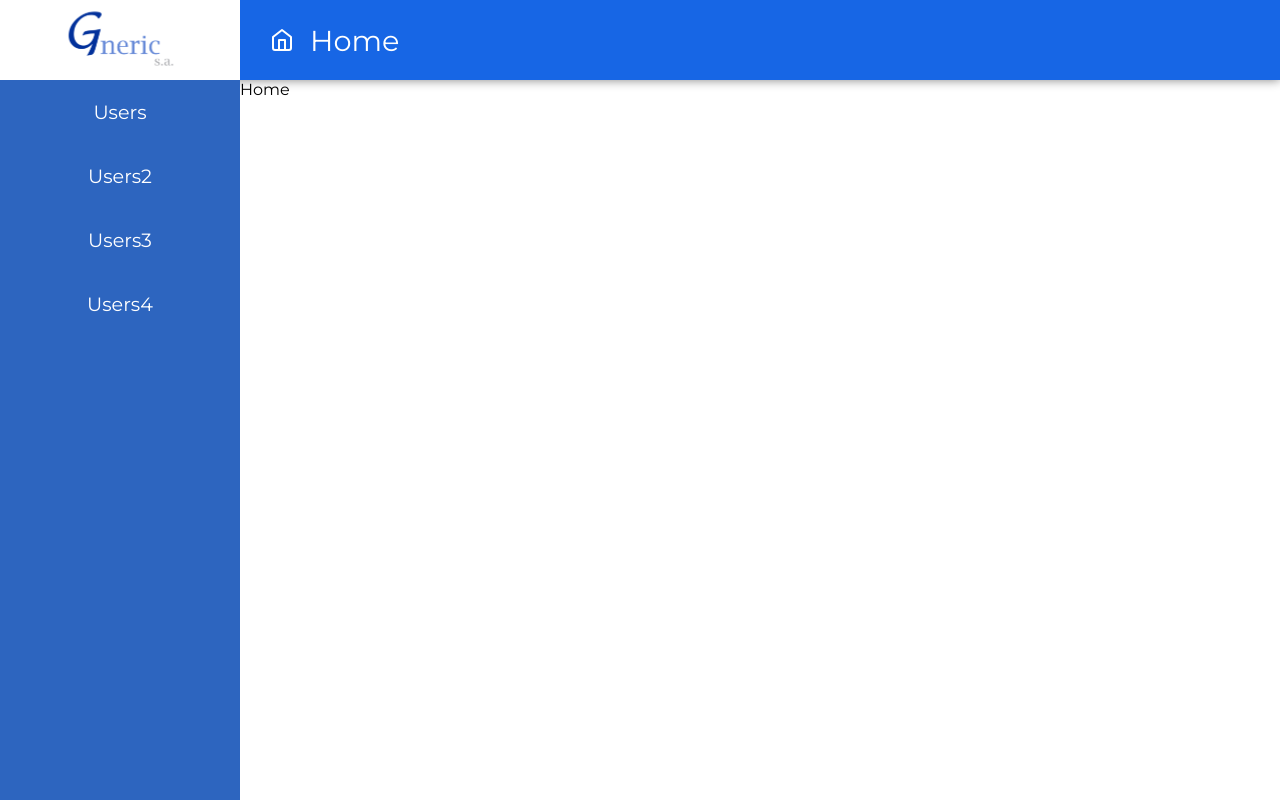
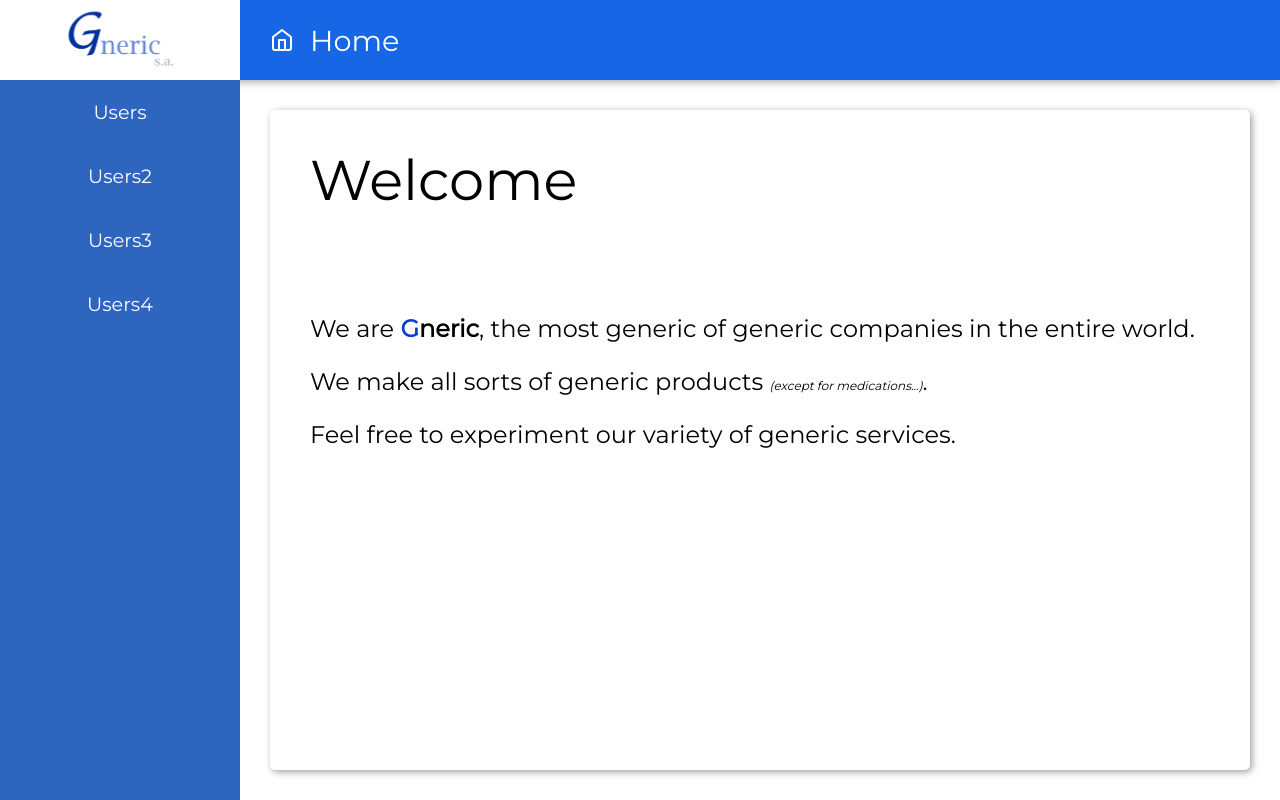
Before and after one commit to WindowsCrashed/crud-app-react-express, a React (Create React App) app in the folder client/: page / in a window 1280 px wide. Built offline with nearby package versions, Linux system fonts and the light colour scheme.

Commit message:
Created home page

```diff
--- a/client/src/App.css
+++ b/client/src/App.css
@@ -16,3 +16,12 @@ body {
   -webkit-font-smoothing: antialiased;
   -moz-osx-font-smoothing: grayscale;
 }
+
+.disclaimer {
+  font-size: 0.5em;
+  font-style: italic;
+}
+
+.blue {
+  color: rgb(7, 62, 215);
+}
--- a/client/src/components/content/index.jsx
+++ /dev/null
@@ -1,12 +0,0 @@
-import React from 'react'
-import './style.css'
-
-function Content({ children }) {
-    return (
-        <main className='content'>
-            { children }
-        </main>
-    )
-}
-
-export default Content
--- a/client/src/components/content/style.css
+++ /dev/null
@@ -1,3 +0,0 @@
-.content {
-    grid-area: content;
-}
--- a/client/src/components/index.js
+++ b/client/src/components/index.js
@@ -1,8 +1,8 @@
-import Content from './content'
 import Header from './header'
 import NavItem from './nav-item'
 import NavBar from './navbar'
+import Title from './title'
 
 export {
-    Content, Header, NavItem, NavBar
+    Header, NavItem, NavBar, Title
 }
--- /dev/null
+++ b/client/src/components/title/index.jsx
@@ -0,0 +1,12 @@
+import React from 'react'
+import './style.css'
+
+function Title({ children }) {
+    return (
+        <div className='title'>
+            <h1>{ children }</h1>
+        </div>
+    )
+}
+
+export default Title
--- /dev/null
+++ b/client/src/components/title/style.css
@@ -0,0 +1,12 @@
+.title {
+    grid-area: title;
+    display: flex;
+    align-items: center;
+    width: 100%;
+}
+
+.title h1 {
+    font-size: 3.5rem;
+    font-weight: 200;
+    margin: 0px 40px;
+}
--- a/client/src/pages/home/index.jsx
+++ b/client/src/pages/home/index.jsx
@@ -1,10 +1,18 @@
 import React from 'react'
+import Content from '../../template/content'
+import './style.css'
 
 function Home() {
     return (
-        <div>
-            Home
-        </div>
+        <Content title='Welcome'>
+            <div className='home'>
+                <p>We are <strong><span className='blue'>G</span>neric</strong>,
+                    the most generic of generic companies in the entire world.</p>
+                <p>We make all sorts of generic
+                    products <span className='disclaimer'>(except for medications...)</span>.</p>
+                <p>Feel free to experiment our variety of generic services.</p>
+            </div>
+        </Content>
     )
 }
 
--- /dev/null
+++ b/client/src/pages/home/style.css
@@ -0,0 +1,3 @@
+.home {
+    font-size: 1.5rem;
+}
--- /dev/null
+++ b/client/src/template/content/index.jsx
@@ -0,0 +1,16 @@
+import React from 'react'
+import './style.css'
+import { Title } from '../../components'
+
+function Content({ title, children }) {
+    return (
+        <main className='content'>
+            <Title>{ title }</Title>
+            <div className='content-body'>
+                { children }
+            </div>
+        </main>
+    )
+}
+
+export default Content
--- /dev/null
+++ b/client/src/template/content/style.css
@@ -0,0 +1,14 @@
+.content {
+    grid-area: content;
+    margin: 30px;
+    border-radius: 5px;
+    box-shadow: 2px 2px 7px rgb(159, 158, 158);
+    display: grid;
+    grid-template-rows: 140px 1fr;
+    grid-template-areas: 'title' 'content-body';
+}
+
+.content .content-body {
+    grid-area: content-body;
+    margin: 40px;
+}
--- a/client/src/template/layout/index.jsx
+++ b/client/src/template/layout/index.jsx
@@ -1,6 +1,6 @@
 import React from 'react'
 import './style.css'
-import { Header, NavBar, Content } from '../../components'
+import { Header, NavBar } from '../../components'
 import Router from '../../router'
 
 function Layout() {
@@ -8,9 +8,7 @@ function Layout() {
         <div className='layout'>
             <Header/>
             <NavBar/>
-            <Content>
-                <Router/>
-            </Content>
+            <Router/>
         </div>
     )
 }
```
